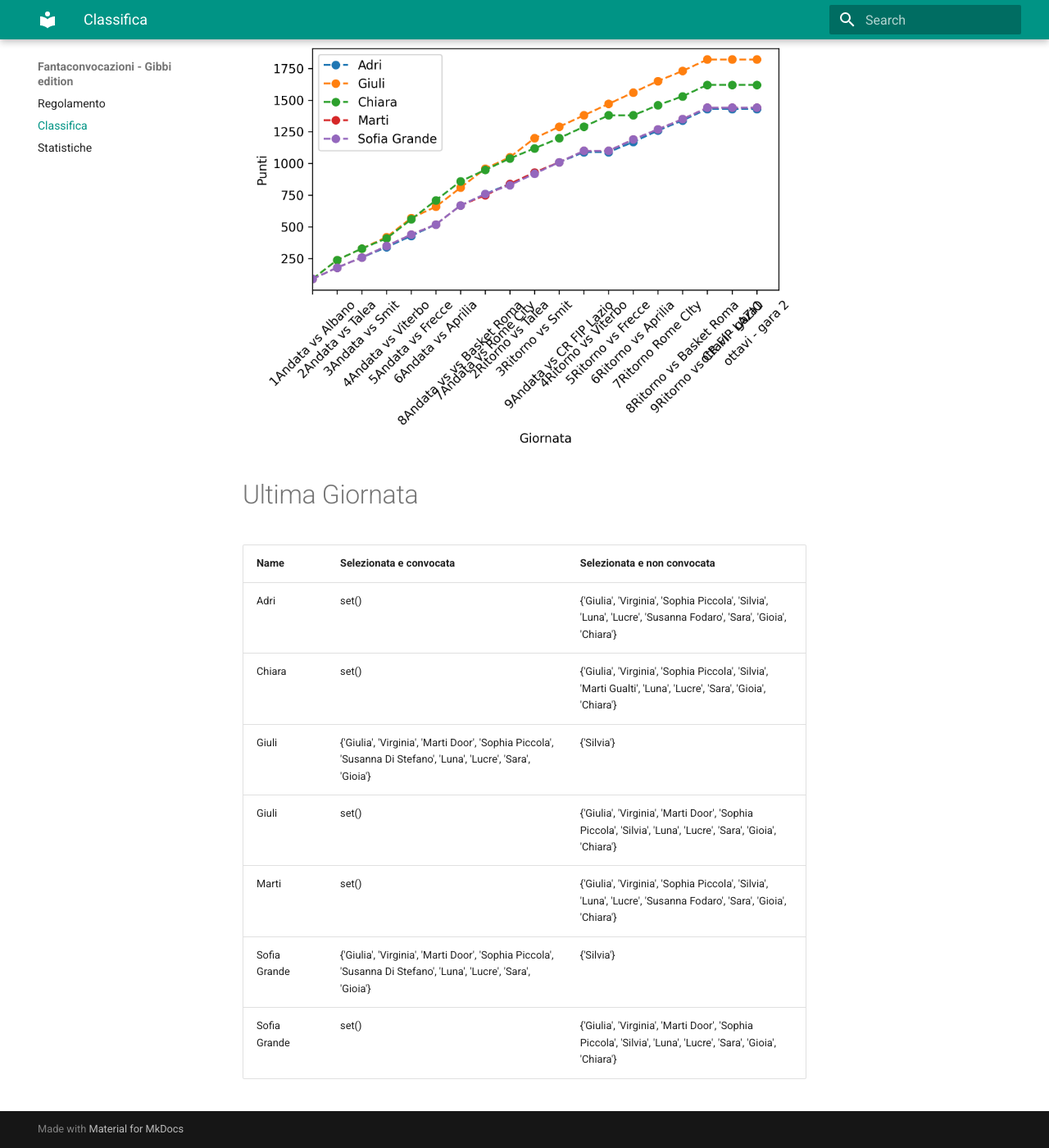
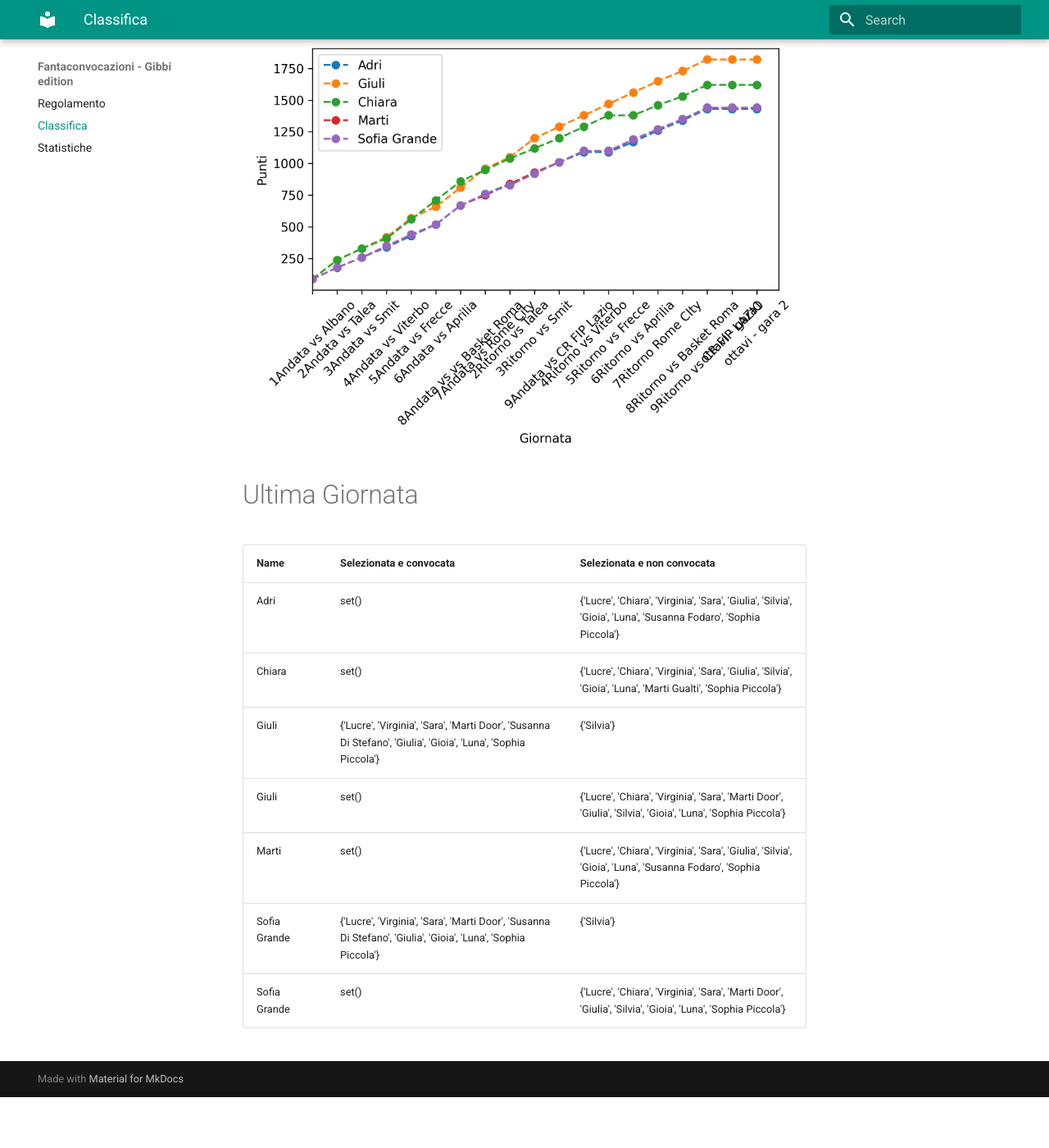
Before and after one commit to martinig94/fantagibbi, an MkDocs documentation site: the page built from docs/Classifica.md, in a window 1280 px wide and 1400 px high, scrolled down 565 px. Shown: the whole window at 82% size. Built offline with MkDocs 1.6.1 and Material for MkDocs 9.7.7, drawn with Linux system fonts in a browser that asks for light colours; after the commit the page ends 1903 px from its top, so only the background shows below that.

Commit message:
Auto-update from main.py

```diff
--- a/docs/Classifica.md
+++ b/docs/Classifica.md
@@ -18,11 +18,11 @@
 <!-- START_TABLE CORRECT -->
 | Name         | Selezionata e convocata                                                                                        | Selezionata e non convocata                                                                                      |
 |:-------------|:---------------------------------------------------------------------------------------------------------------|:-----------------------------------------------------------------------------------------------------------------|
-| Adri         | set()                                                                                                          | {'Giulia', 'Virginia', 'Sophia Piccola', 'Silvia', 'Luna', 'Lucre', 'Susanna Fodaro', 'Sara', 'Gioia', 'Chiara'} |
-| Chiara       | set()                                                                                                          | {'Giulia', 'Virginia', 'Sophia Piccola', 'Silvia', 'Marti Gualti', 'Luna', 'Lucre', 'Sara', 'Gioia', 'Chiara'}   |
-| Giuli        | {'Giulia', 'Virginia', 'Marti Door', 'Sophia Piccola', 'Susanna Di Stefano', 'Luna', 'Lucre', 'Sara', 'Gioia'} | {'Silvia'}                                                                                                       |
-| Giuli        | set()                                                                                                          | {'Giulia', 'Virginia', 'Marti Door', 'Sophia Piccola', 'Silvia', 'Luna', 'Lucre', 'Sara', 'Gioia', 'Chiara'}     |
-| Marti        | set()                                                                                                          | {'Giulia', 'Virginia', 'Sophia Piccola', 'Silvia', 'Luna', 'Lucre', 'Susanna Fodaro', 'Sara', 'Gioia', 'Chiara'} |
-| Sofia Grande | {'Giulia', 'Virginia', 'Marti Door', 'Sophia Piccola', 'Susanna Di Stefano', 'Luna', 'Lucre', 'Sara', 'Gioia'} | {'Silvia'}                                                                                                       |
-| Sofia Grande | set()                                                                                                          | {'Giulia', 'Virginia', 'Marti Door', 'Sophia Piccola', 'Silvia', 'Luna', 'Lucre', 'Sara', 'Gioia', 'Chiara'}     |
+| Adri         | set()                                                                                                          | {'Lucre', 'Chiara', 'Virginia', 'Sara', 'Giulia', 'Silvia', 'Gioia', 'Luna', 'Susanna Fodaro', 'Sophia Piccola'} |
+| Chiara       | set()                                                                                                          | {'Lucre', 'Chiara', 'Virginia', 'Sara', 'Giulia', 'Silvia', 'Gioia', 'Luna', 'Marti Gualti', 'Sophia Piccola'}   |
+| Giuli        | {'Lucre', 'Virginia', 'Sara', 'Marti Door', 'Susanna Di Stefano', 'Giulia', 'Gioia', 'Luna', 'Sophia Piccola'} | {'Silvia'}                                                                                                       |
+| Giuli        | set()                                                                                                          | {'Lucre', 'Chiara', 'Virginia', 'Sara', 'Marti Door', 'Giulia', 'Silvia', 'Gioia', 'Luna', 'Sophia Piccola'}     |
+| Marti        | set()                                                                                                          | {'Lucre', 'Chiara', 'Virginia', 'Sara', 'Giulia', 'Silvia', 'Gioia', 'Luna', 'Susanna Fodaro', 'Sophia Piccola'} |
+| Sofia Grande | {'Lucre', 'Virginia', 'Sara', 'Marti Door', 'Susanna Di Stefano', 'Giulia', 'Gioia', 'Luna', 'Sophia Piccola'} | {'Silvia'}                                                                                                       |
+| Sofia Grande | set()                                                                                                          | {'Lucre', 'Chiara', 'Virginia', 'Sara', 'Marti Door', 'Giulia', 'Silvia', 'Gioia', 'Luna', 'Sophia Piccola'}     |
 <!-- END_TABLE CORRECT -->
```
